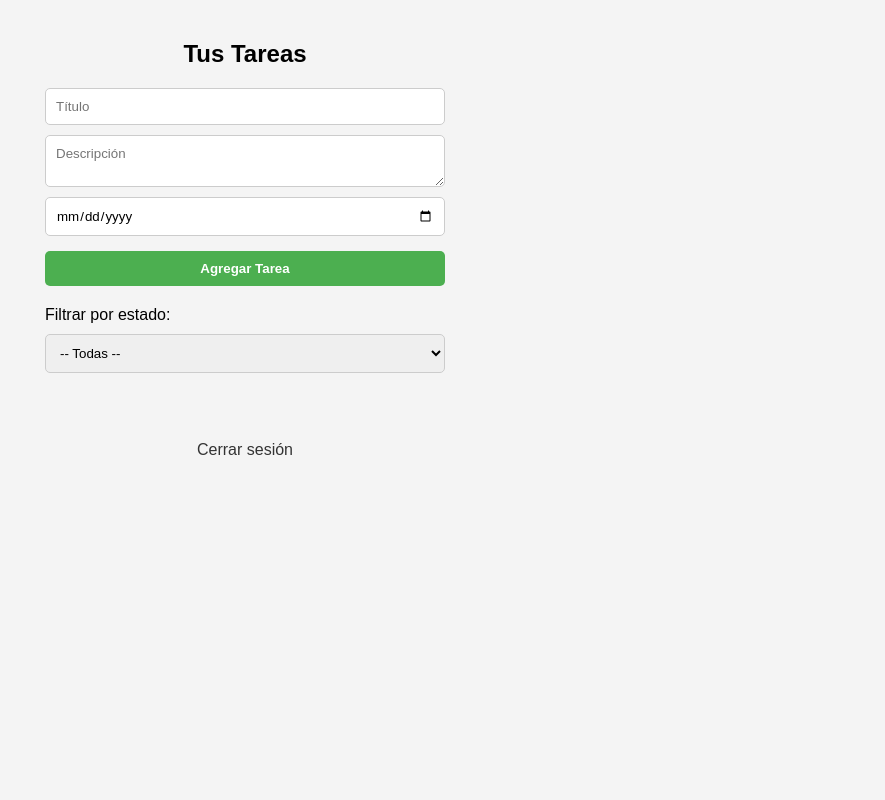
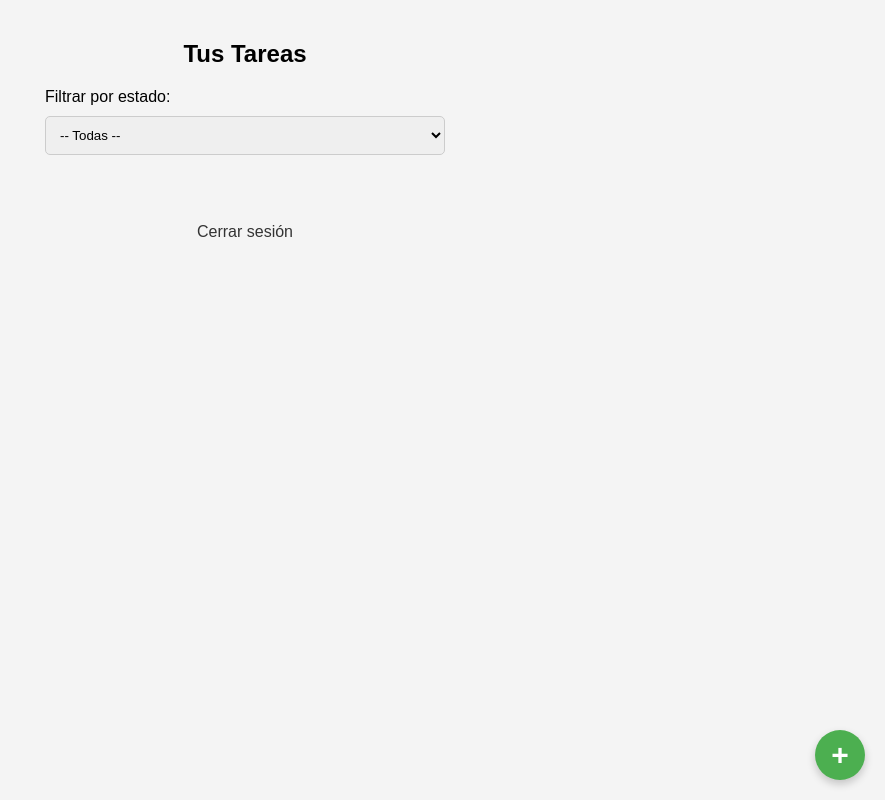
Before and after one commit to GeraOR/to-do, a PHP site: page /views/tareas.php in a window 1280 px wide. Shown: the whole page, without its empty margins (395-1280 px from the left). Run offline with PHP 8.4, Linux system fonts and the light colour scheme; the visitor is signed in with stand-in values (Sample User, id 1); data that the repository does not hold is empty.

Commit message:
agegar tarea botón flotante

```diff
--- a/styles/tareas.css
+++ b/styles/tareas.css
@@ -128,3 +128,41 @@ p {
     color: green;
     font-weight: bold;
 }
+.modal {
+    display: none;
+    position: fixed;
+    top: 0; left: 0;
+    width: 100%; height: 100%;
+    background: rgba(0,0,0,0.5);
+    z-index: 10;
+}
+.boton-flotante {
+    position: fixed;
+    bottom: 20px;
+    right: 20px;
+    width: 50px;
+    height: 50px;
+    border: none;
+    border-radius: 50%;
+    background-color: #4CAF50;
+    color: white;
+    font-size: 30px;
+    line-height: 0;
+    cursor: pointer;
+    box-shadow: 0 4px 8px rgba(0,0,0,0.2);
+    transition: background-color 0.3s ease;
+    z-index: 100;
+}
+
+.boton-flotante:hover {
+    background-color: #45a049;
+}
+
+.modal {
+    display: none;
+    position: fixed;
+    top: 0; left: 0;
+    width: 100%; height: 100%;
+    background: rgba(0,0,0,0.5);
+    z-index: 10;
+}
--- a/views/tareas.php
+++ b/views/tareas.php
@@ -39,12 +39,23 @@ $tareas = $result->fetch_all(MYSQLI_ASSOC);
 <body>
     <h2>Tus Tareas</h2>
 
-<form method="POST" action="../scripts/add_task.php">
-    <input type="text" name="titulo" placeholder="Título" required>
-    <textarea name="descripcion" placeholder="Descripción" required></textarea>
-    <input type="date" name="fecha_limite">
-    <button type="submit">Agregar Tarea</button>
-</form>
+<!-- Modal para nueva tarea -->
+<div id="modalNuevaTarea" class="modal">
+    <div style="background:white; padding:20px; max-width:400px; margin:100px auto; border-radius:10px; position:relative;">
+        <button onclick="cerrarFormulario()" style="position:absolute; top:10px; right:10px;">&times;</button>
+        <h3>Agregar Tarea</h3>
+        <form method="POST" action="../scripts/add_task.php">
+            <label>Título:</label>
+            <input type="text" name="titulo" required>
+            <label>Descripción:</label>
+            <textarea name="descripcion" required></textarea>
+            <label>Fecha límite:</label>
+            <input type="date" name="fecha_limite">
+            <button type="submit">Agregar</button>
+        </form>
+    </div>
+</div>
+
 <?php if (isset($_SESSION["task_success"])): ?>
     <p style="color: green;"><?php echo $_SESSION["task_success"]; ?></p>
     <?php unset($_SESSION["task_success"]); ?>
@@ -121,6 +132,18 @@ function cerrarModal() {
     document.getElementById('modalEditar').style.display = 'none';
 }
 </script>
+<script>
+function mostrarFormulario() {
+    document.getElementById('modalNuevaTarea').style.display = 'block';
+}
+
+function cerrarFormulario() {
+    document.getElementById('modalNuevaTarea').style.display = 'none';
+}
+</script>
+
+<!-- Botón flotante -->
+<button onclick="mostrarFormulario()" class="boton-flotante">+</button>
 
 </body>
 </html>
```
